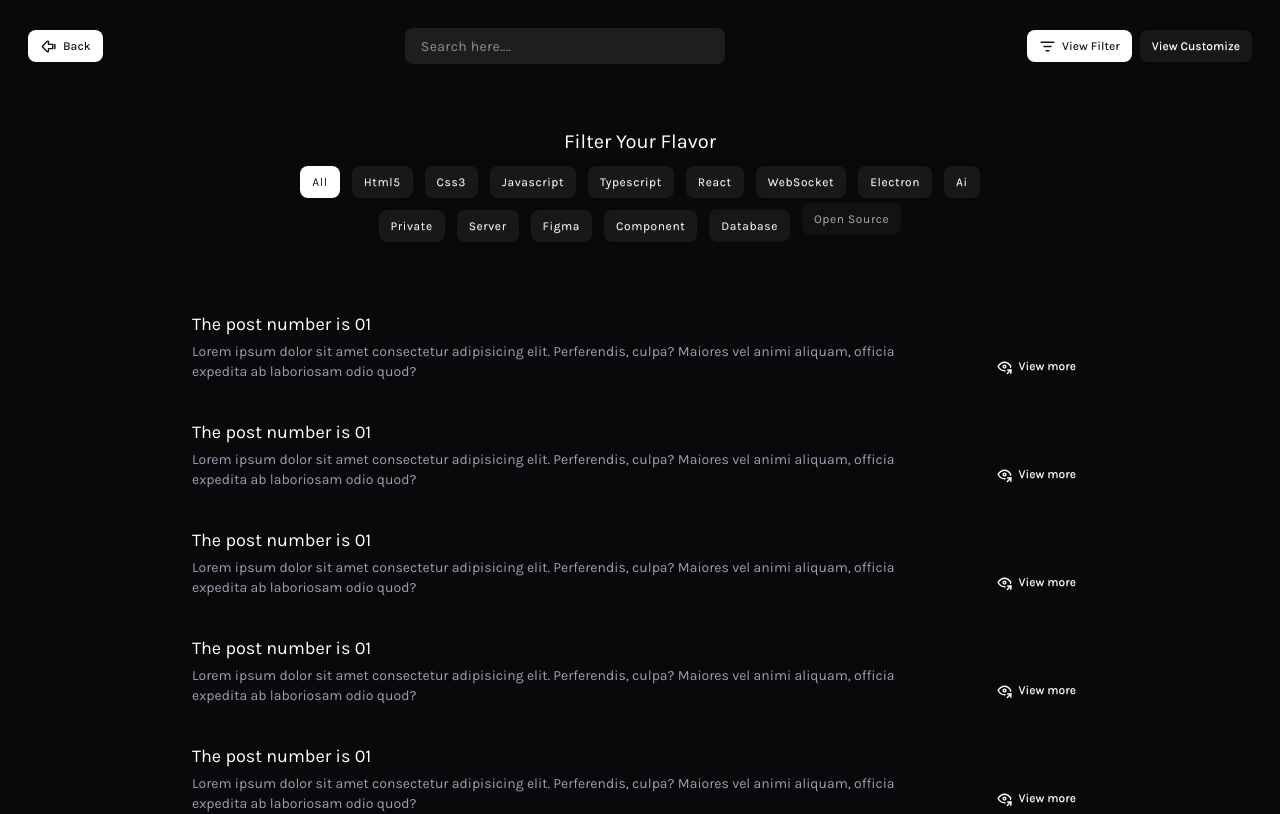
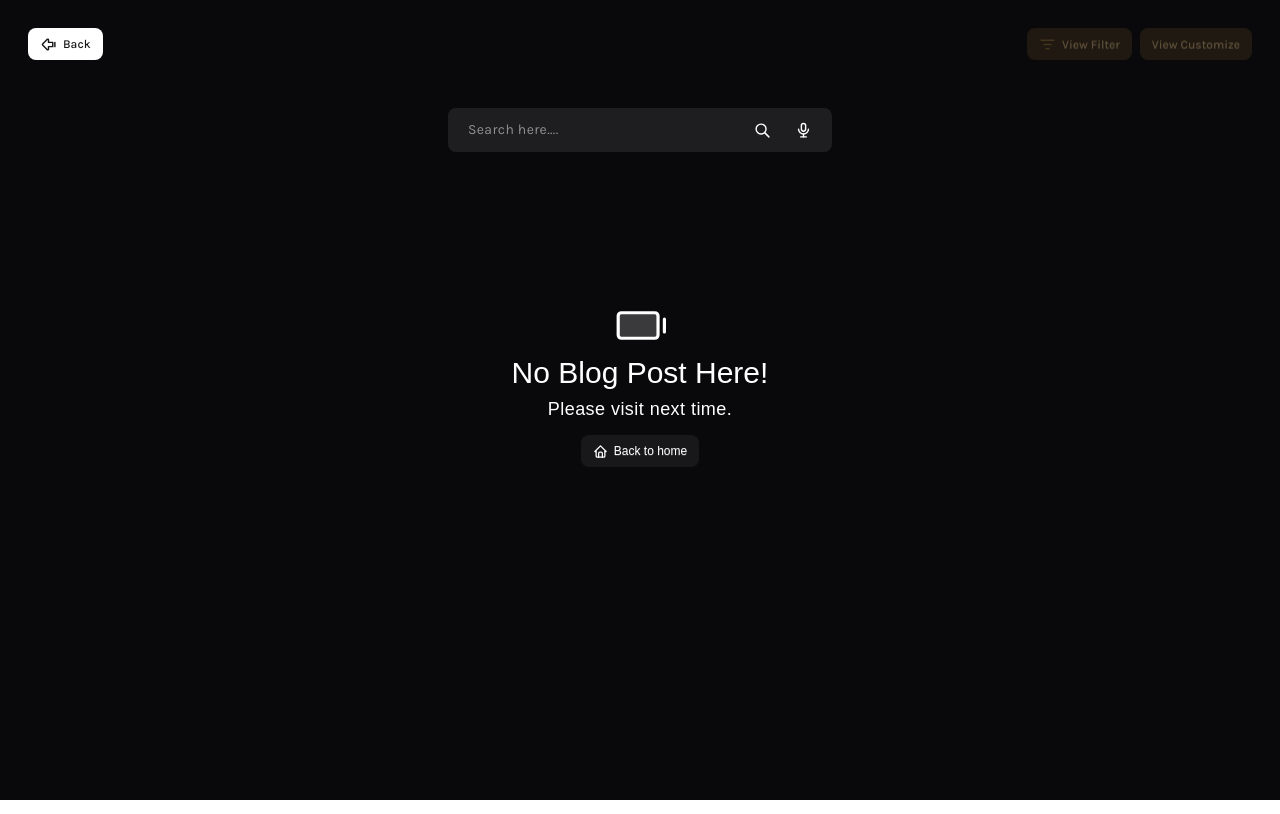
Before and after one commit to dev-sajjadhosan/portfolio, a React (Vite) app: page /blog in a window 1280 px wide. Shown: the top 814 px of the page. Built offline with nearby package versions, Linux system fonts and the light colour scheme; a web font is replaced by a local one.

Commit message:
the blog page ui is completed! next comming soon --- [contact page]

```diff
--- a/src/index.css
+++ b/src/index.css
@@ -10,7 +10,7 @@ body {
   scroll-behavior: smooth;
 }
 
-::-webkit-scrollbar{
+::-webkit-scrollbar {
   display: none;
 }
 .karla {
@@ -28,3 +28,6 @@ body {
   @apply border-0;
   @apply font-medium;
 }
+@utility tooltip {
+  @apply tooltip-primary;
+}
--- a/src/pages/About/About.tsx
+++ b/src/pages/About/About.tsx
@@ -52,8 +52,8 @@ const AboutDev = () => {
               transition={{ delay: 0.7, duration: 0.7 }}
               className="text-xl tracking-wide"
             >
-              Hey, I’m Mohammad Sajjad Hosan — the guy who crafts clean code,
-              chaotic ideas, and pixel-perfect vibes.
+              Assalamu Alaikium, I’m Mohammad Sajjad Hosan — the guy who crafts
+              clean code, chaotic ideas, and pixel-perfect vibes.
             </motion.h1>
             <motion.h3
               initial={{ y: -50, opacity: 0 }}
@@ -69,7 +69,8 @@ const AboutDev = () => {
               <br />I started coding in the late nights with HTML & CSS, then
               fell down the rabbit hole of JavaScript, Node, React, MongoDB —
               and never came back. Right now, I’m exploring 3D web design, AI
-              integrations, and building tools that feel like magic.
+              integrations, and gaining knowledge to building tools that feel
+              like magic.
             </motion.h3>
           </div>
           <div className="mt-7">
@@ -116,12 +117,14 @@ const AboutDev = () => {
                 className="font-light tracking-wide"
               >
                 {' '}
-                What I say a lot:
+                What my brain buddy thought:
               </motion.p>
               {[
-                '- Hold on, I just had an idea…',
-                '   - Let me just refactor this real quick.',
-                '  - I could’ve done this in 10 lines, but I made it beautiful   instead.',
+                '- Hold on, make this more user friendly.',
+                '- Make simple but modern , animated but smoothy pages.',
+                '- Love to gain new Knowledge on any field and use them on my own profession.',
+                ' - Want to build/Built the best modern, Clean, and efficient OpEn-SoUrCe PrOjEcT to help other.',
+                '-',
               ].map((l, i) => (
                 <motion.li
                   initial={{ y: 50, opacity: 0 }}
@@ -207,8 +210,11 @@ const AboutDev = () => {
             >
               I believe the best products are built by devs who care — not just
               about code, but about users. Every pixel, every API, every
-              function is a piece of a bigger puzzle: **creating human-centric
-              digital experiences** that actually mean something.
+              function is a piece of a bigger puzzle:{' '}
+              <span className="text-info">
+                **creating human-centric digital experiences**
+              </span>{' '}
+              that actually mean something.
               <br />
               <br />
               Code is my craft, but creativity is my fuel.
--- a/src/pages/Blog/Blog.tsx
+++ b/src/pages/Blog/Blog.tsx
@@ -3,32 +3,33 @@ import BackBtn from '../../components/shared/BackBtn'
 import Filters from '../../components/shared/Filters'
 import { motion } from 'motion/react'
 import { LuListFilter } from 'react-icons/lu'
-import { TbEyeShare, TbSearch } from 'react-icons/tb'
+import { TbEyeShare, TbHome, TbMicrophone, TbSearch } from 'react-icons/tb'
+import { LiaTruckLoadingSolid } from 'react-icons/lia'
+import { PiBatteryEmptyDuotone } from 'react-icons/pi'
+import { Link } from 'react-router-dom'
 
 const BlogPage = () => {
-  const [isFilter, setIsFilter] = useState(true)
+  const [isFilter, setIsFilter] = useState(false)
+
+  const data = []
 
   return (
     <>
       <div className="p-7 min-h-screen">
-        <div className="flex justify-between items-center">
+        <motion.div
+          initial={{ opacity: 0, y: -20 }}
+          animate={{ opacity: 1, y: 0 }}
+          transition={{ delay: 0.2, duration: 0.4 }}
+          className="flex justify-between items-center"
+        >
           <BackBtn />
-          <div className="bg-base-300 px-4 py-1.5 rounded-lg w-xs">
-            <input
-              type="text"
-              className="border-0 outline-0 text-primary tracking-wide text-sm w-full"
-              placeholder="Search here...."
-            />
-          </div>
-          <button className="btn btn-sm  btn-primary btn-soft lg:hidden">
-            <TbSearch size={17} />
-            Search
-          </button>
+
           <div className="flex items-center gap-2">
             <motion.button
               initial={{ opacity: 0, y: -20 }}
               animate={{ opacity: 1, y: 0 }}
               transition={{ delay: 0.7, duration: 0.7 }}
+              disabled={data.length === 0 ? true : false}
               className={`btn btn-sm btn-primary  ${
                 isFilter ? '' : 'btn-soft'
               }`}
@@ -37,25 +38,94 @@ const BlogPage = () => {
               <LuListFilter size={17} />
               View Filter
             </motion.button>
-            <button className="btn btn-sm btn-primary btn-soft">
+            <motion.button
+              initial={{ opacity: 0, y: -20 }}
+              animate={{ opacity: 1, y: 0 }}
+              transition={{ delay: 0.7, duration: 0.7 }}
+              disabled={true}
+              className="btn btn-sm btn-primary btn-soft"
+            >
               View Customize
-            </button>
+            </motion.button>
           </div>
-        </div>
+        </motion.div>
         <div className="mt-11">
           <div className="flex flex-col gap-5">
             <div className="w-full">
+              {isFilter && (
+                <div className="mb-7">
                   <Filters />
                 </div>
+              )}
+              <motion.div
+                initial={{ opacity: 0, y: -20 }}
+                animate={{ opacity: 1, y: 0 }}
+                transition={{ delay: 0.5, duration: 0.7 }}
+                className="bg-base-300 px-2 py-1.5 flex rounded-lg w-sm mt-1 mx-auto"
+              >
+                <motion.input
+                  initial={{ opacity: 0, y: -20 }}
+                  animate={{ opacity: 1, y: 0 }}
+                  transition={{ delay: 0.7, duration: 0.7 }}
+                  type="text"
+                  disabled={data.length === 0 ? true : false}
+                  className="border-0 outline-0 text-primary tracking-wide text-sm w-full pl-3"
+                  placeholder="Search here...."
+                />
+                <motion.button
+                  initial={{ opacity: 0, y: -20 }}
+                  animate={{ opacity: 1, y: 0 }}
+                  transition={{ delay: 0.9, duration: 0.7 }}
+                  className="btn btn-sm btn-primary btn-ghost hover:bg-base-200 text-primary tooltip"
+                  data-tip="Search"
+                >
+                  <TbSearch size={17} />
+                </motion.button>
+                <motion.button
+                  initial={{ opacity: 0, y: -20 }}
+                  animate={{ opacity: 1, y: 0 }}
+                  transition={{ delay: 1.1, duration: 0.7 }}
+                  className="btn btn-sm btn-primary btn-ghost hover:bg-base-200 text-primary tooltip"
+                  data-tip="Voice"
+                >
+                  <TbMicrophone size={17} />
+                </motion.button>
+              </motion.div>
+            </div>
+            {data.length === 0 ? (
+              <motion.div
+                initial={{ opacity: 0, y: -20 }}
+                animate={{ opacity: 1, y: 0 }}
+                transition={{ delay: 1.3, duration: 0.7 }}
+                className="museo mt-21 p-11 flex flex-col gap-1 items-center justify-center text-primary bg-base-100 w-2xl rounded-lg mx-auto"
+              >
+                <PiBatteryEmptyDuotone size={51} />
+                <h3 className="text-3xl font-light">No Blog Post Here!</h3>
+                <p className="text-lg font-light tracking-wide">
+                  Please visit next time.
+                </p>
+                <Link
+                  to="/home"
+                  className="btn btn-sm btn-primary btn-soft mt-2"
+                >
+                  <TbHome size={15} />
+                  Back to home
+                </Link>
+              </motion.div>
+            ) : (
+              <>
                 <div className="mt-7 grid grid-cols-1 gap-9 max-w-4xl mx-auto text-primary">
                   {[...Array(10).keys()].map((i) => (
-                <div className="flex items-end justify-between gap-9" key={i}>
+                    <div
+                      className="flex items-end justify-between gap-9 transition-all duration-200 hover:translate-x-5 active:scale-105 hover:bg-base-200 py-3 px-5 rounded-md"
+                      key={i}
+                    >
                       <div className="flex flex-col gap-1">
                         <h3 className="text-lg">The post number is 01</h3>
                         <p className="text-sm text-gray-400">
-                      Lorem ipsum dolor sit amet consectetur adipisicing elit.
-                      Perferendis, culpa? Maiores vel animi aliquam, officia
-                      expedita ab laboriosam odio quod?
+                          Lorem ipsum dolor sit amet consectetur adipisicing
+                          elit. Perferendis, culpa? Maiores vel animi aliquam,
+                          officia expedita ab laboriosam odio quod?
                         </p>
                       </div>
                       <button className="btn btn-sm btn-ghost btn-primary">
@@ -66,10 +136,13 @@ const BlogPage = () => {
                   ))}
                 </div>
                 <div className="mt-5 mx-auto">
-              <button className="btn btn-sm btn-primary btn-soft">
+                  <button className="btn btn-sm btn-primary btn-soft px-7">
+                    <LiaTruckLoadingSolid size={17} />
                     View More Post
                   </button>
                 </div>
+              </>
+            )}
           </div>
         </div>
       </div>
```
Lines whose indentation alone changed are shown as unchanged.
